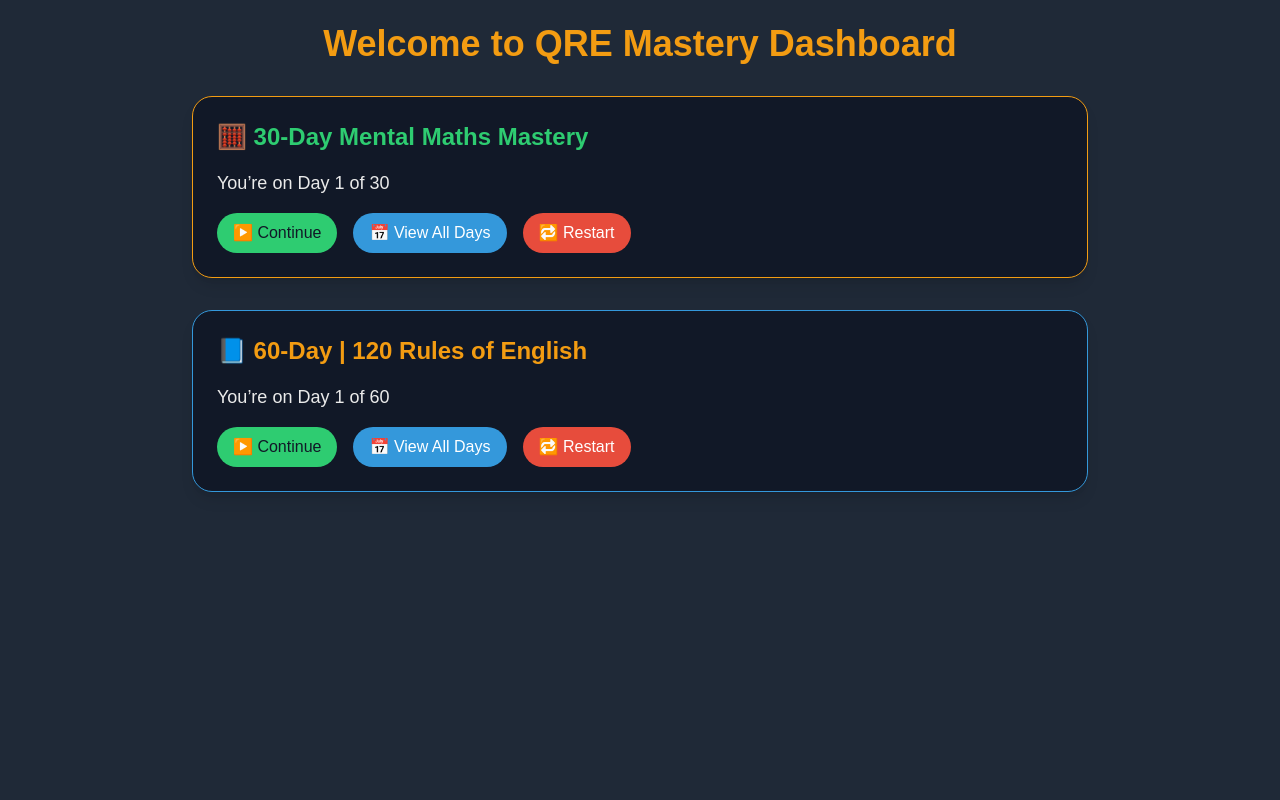
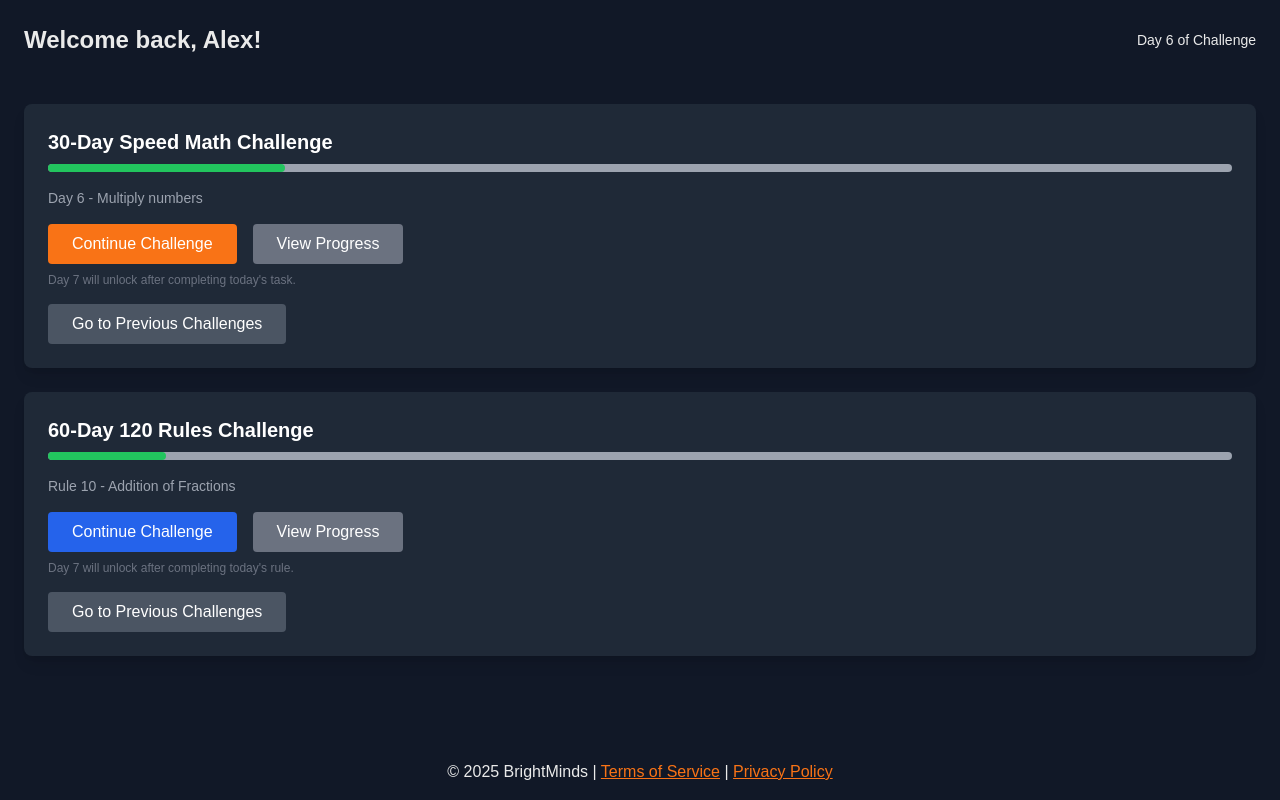
Before and after one commit to Ashutoshkr23/brightmindslab, a Next.js app: page /dashboard in a window 1280 px wide. Built offline with nearby package versions, Linux system fonts and the light colour scheme.

Commit message:
dashboard complete for now

```diff
--- a/app/dashboard/page.tsx
+++ b/app/dashboard/page.tsx
@@ -1,91 +1,139 @@
-// app/dashboard/page.tsx
 'use client';
-
-import Link from 'next/link';
-import { useRouter } from 'next/navigation';
 import { useState } from 'react';
 
 const Dashboard = () => {
-  const router = useRouter();
+  const [speedMathProgress, setSpeedMathProgress] = useState(20); // Speed Math progress in %
+  const [rulesChallengeProgress, setRulesChallengeProgress] = useState(10); // 120 Rules progress in %
+  const [showDaySelector, setShowDaySelector] = useState(false);
+  const [selectedDay, setSelectedDay] = useState<number | null>(null);
 
-  // Dummy progress data — replace with Firebase fetch later
-  const [mathDay, setMathDay] = useState(1); // current day
-  const [englishDay, setEnglishDay] = useState(1); // current day
+  // Function to handle "Continue Challenge" button click
+  const handleContinueChallenge = (challenge: string) => {
+    alert(`Continuing ${challenge}`);
+  };
 
-  const handleRestart = (type: 'math' | 'english') => {
-    if (confirm(`Are you sure you want to restart the ${type} challenge?`)) {
-      if (type === 'math') {
-        setMathDay(1); // Reset logic — replace with Firebase update
-        router.push('/challenge/math/day/1');
-      } else {
-        setEnglishDay(1);
-        router.push('/challenge/english/day/1');
-      }
+  // Function to navigate to previous day's challenge
+  const navigateToPreviousChallenge = (challenge: string) => {
+    if (selectedDay) {
+      alert(`Navigating to Day ${selectedDay} of ${challenge}`);
     }
   };
 
   return (
-    <main className="min-h-screen bg-background text-light p-6">
-      <h1 className="text-3xl md:text-4xl font-bold text-primary mb-8 text-center">
-        Welcome to QRE Mastery Dashboard
-      </h1>
+    <div className="min-h-screen bg-dark text-light flex flex-col">
+      {/* Header */}
+      <header className="bg-dark text-light p-6 flex justify-between items-center">
+        <div className="text-2xl font-bold">Welcome back, Alex!</div>
+        <div className="text-sm">Day 6 of Challenge</div>
+      </header>
 
-      <div className="grid gap-8 max-w-4xl mx-auto">
-        {/* 🧮 Math Challenge */}
-        <div className="bg-dark rounded-xl p-6 shadow-lg border border-primary space-y-4">
-          <h2 className="text-2xl font-bold text-success">🧮 30-Day Mental Maths Mastery</h2>
-          <p className="text-light text-lg">You’re on Day {mathDay} of 30</p>
+      {/* Main Body */}
+      <main className="flex-grow p-6">
+        {/* Speed Math Challenge Section */}
+        <div className="bg-gray-800 rounded-lg p-6 mb-6 shadow-lg">
+          <h2 className="text-xl font-bold text-white mb-2">30-Day Speed Math Challenge</h2>
+          <div className="mb-4">
+            <div className="bg-gray-400 h-2 rounded-full">
+              <div
+                className="bg-green-500 h-2 rounded-full"
+                style={{ width: `${speedMathProgress}%` }}
+              ></div>
+            </div>
+          </div>
+          <div className="text-sm text-gray-400 mb-4">Day 6 - Multiply numbers</div>
+          <div className="space-x-4">
+            <button
+              className="bg-orange-500 px-6 py-2 rounded text-white"
+              onClick={() => handleContinueChallenge('Speed Math Challenge')}
+            >
+              Continue Challenge
+            </button>
+            <button className="bg-gray-500 px-6 py-2 rounded text-white">View Progress</button>
+          </div>
+          <p className="text-xs mt-2 text-gray-500">
+            Day 7 will unlock after completing today's task.
+          </p>
+          {/* Button to open day selector */}
+          <button
+            className="bg-gray-600 text-white mt-4 px-6 py-2 rounded"
+            onClick={() => setShowDaySelector(true)}
+          >
+            Go to Previous Challenges
+          </button>
+        </div>
 
-          <div className="flex flex-wrap gap-4 mt-4">
-            <Link href={`/challenge/math/day/${mathDay}`}>
-              <button className="bg-success text-dark px-4 py-2 rounded-xl hover:bg-opacity-90 transition">
-                ▶️ Continue
-              </button>
-            </Link>
+        {/* 120 Rules Challenge Section */}
+        <div className="bg-gray-800 rounded-lg p-6 shadow-lg">
+          <h2 className="text-xl font-bold text-white mb-2">60-Day 120 Rules Challenge</h2>
+          <div className="mb-4">
+            <div className="bg-gray-400 h-2 rounded-full">
+              <div
+                className="bg-green-500 h-2 rounded-full"
+                style={{ width: `${rulesChallengeProgress}%` }}
+              ></div>
+            </div>
+          </div>
+          <div className="text-sm text-gray-400 mb-4">Rule 10 - Addition of Fractions</div>
+          <div className="space-x-4">
+            <button
+              className="bg-blue-600 px-6 py-2 rounded text-white"
+              onClick={() => handleContinueChallenge('120 Rules Challenge')}
+            >
+              Continue Challenge
+            </button>
+            <button className="bg-gray-500 px-6 py-2 rounded text-white">View Progress</button>
+          </div>
+          <p className="text-xs mt-2 text-gray-500">
+            Day 7 will unlock after completing today's rule.
+          </p>
+          {/* Button to open day selector */}
+          <button
+            className="bg-gray-600 text-white mt-4 px-6 py-2 rounded"
+            onClick={() => setShowDaySelector(true)}
+          >
+            Go to Previous Challenges
+          </button>
+        </div>
+      </main>
 
-            <Link href="/challenge/math">
-              <button className="bg-secondary text-white px-4 py-2 rounded-xl hover:bg-opacity-90 transition">
-                📅 View All Days
-              </button>
-            </Link>
+      {/* Footer */}
+      <footer className="bg-dark text-light text-center py-4">
+        <p>
+          &copy; 2025 BrightMinds | <a href="/terms" className="underline text-orange-500">Terms of Service</a> |{' '}
+          <a href="/privacy" className="underline text-orange-500">Privacy Policy</a>
+        </p>
+      </footer>
 
+      {/* Day Selector Modal */}
+      {showDaySelector && (
+        <div className="fixed inset-0 bg-gray-900 bg-opacity-50 flex justify-center items-center z-50">
+          <div className="bg-dark p-6 rounded-lg shadow-lg w-80">
+            <h3 className="text-xl text-white mb-4">Select Previous Day</h3>
+            <div className="space-y-2">
+              {[...Array(6).keys()].map((day) => (
+                <button
+                  key={day}
+                  className="w-full bg-gray-700 text-white px-4 py-2 rounded"
+                  onClick={() => {
+                    setSelectedDay(day + 1); // Days are 1-based, so we add 1
+                    setShowDaySelector(false);
+                    navigateToPreviousChallenge('Speed Math Challenge');
+                  }}
+                >
+                  Day {day + 1}
+                </button>
+              ))}
+            </div>
             <button
-              onClick={() => handleRestart('math')}
-              className="bg-danger text-white px-4 py-2 rounded-xl hover:bg-red-700 transition"
+              className="mt-4 w-full bg-gray-500 text-white px-4 py-2 rounded"
+              onClick={() => setShowDaySelector(false)}
             >
-              🔁 Restart
+              Close
             </button>
           </div>
         </div>
-
-        {/* 📘 English Challenge */}
-        <div className="bg-dark rounded-xl p-6 shadow-lg border border-secondary space-y-4">
-          <h2 className="text-2xl font-bold text-primary">📘 60-Day | 120 Rules of English</h2>
-          <p className="text-light text-lg">You’re on Day {englishDay} of 60</p>
-
-          <div className="flex flex-wrap gap-4 mt-4">
-            <Link href={`/challenge/english/day/${englishDay}`}>
-              <button className="bg-success text-dark px-4 py-2 rounded-xl hover:bg-opacity-90 transition">
-                ▶️ Continue
-              </button>
-            </Link>
-
-            <Link href="/challenge/english">
-              <button className="bg-secondary text-white px-4 py-2 rounded-xl hover:bg-opacity-90 transition">
-                📅 View All Days
-              </button>
-            </Link>
-
-            <button
-              onClick={() => handleRestart('english')}
-              className="bg-danger text-white px-4 py-2 rounded-xl hover:bg-red-700 transition"
-            >
-              🔁 Restart
-            </button>
-          </div>
-        </div>
-      </div>
-    </main>
+      )}
+    </div>
   );
 };
 
```
